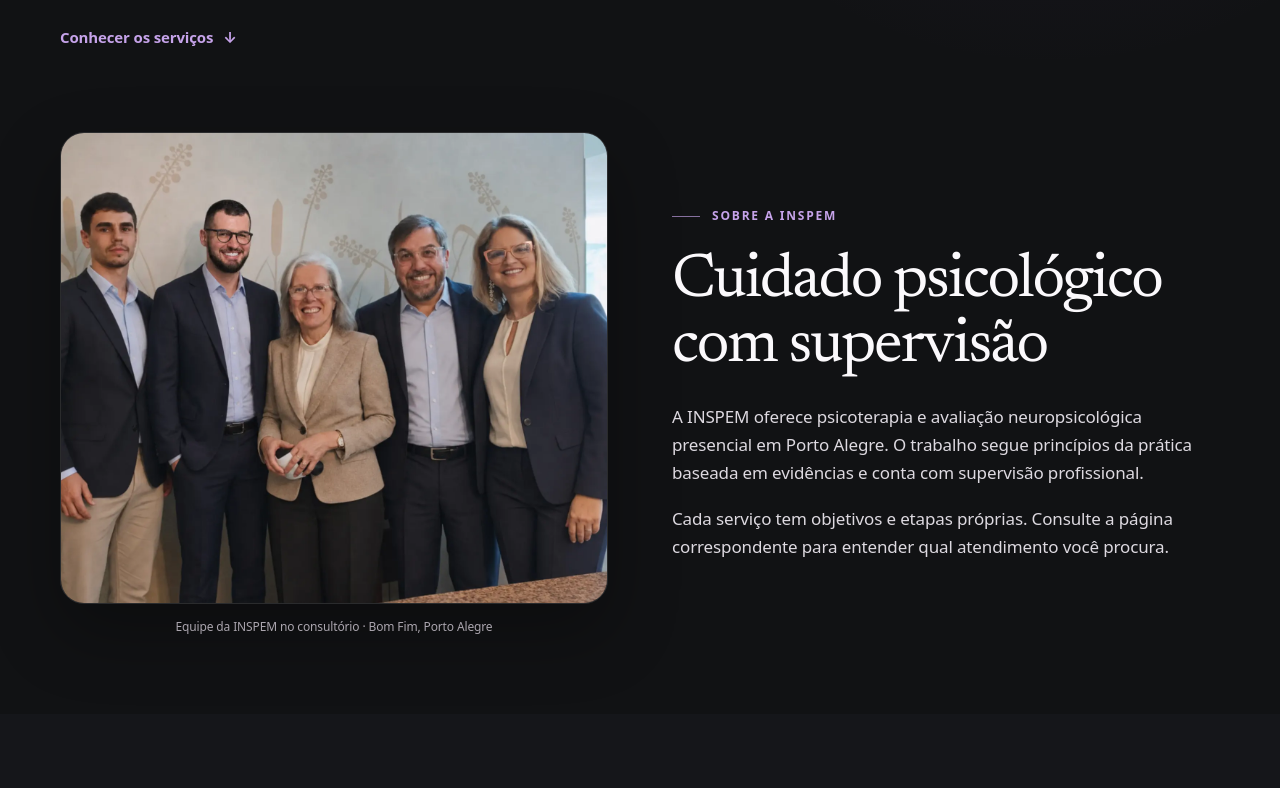
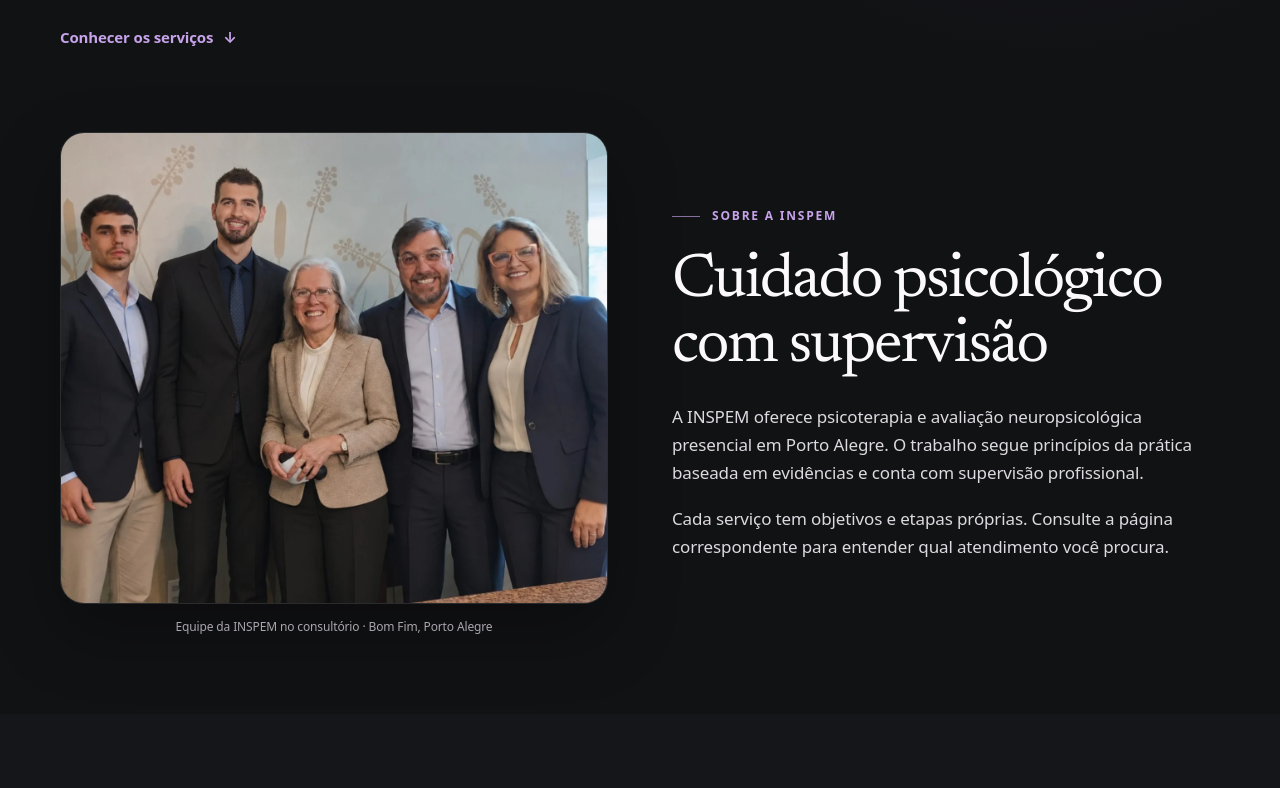
Before and after one commit to DiegoSapio97/inspem-site-principal, an Astro site: page / in a window 1280 px wide. Shown: the part 520-1308 px from the top of the page. Built offline with nearby package versions, Linux system fonts and the light colour scheme; Astro itself is replaced by a stand-in of ours.

Commit message:
[verified] Atualiza foto da equipe na pagina principal

```diff
--- a/src/pages/index.astro
+++ b/src/pages/index.astro
@@ -34,9 +34,9 @@
         </div>
         <figure>
           <img
-            src="/assets/equipe-inspem_7eb2d3c6.webp"
-            width="1600"
-            height="1300"
+            src="/assets/tiago_alto_fc1b84.webp"
+            width="1391"
+            height="1131"
             alt="Equipe da INSPEM no consultório, no bairro Bom Fim, em Porto Alegre"
           />
           <figcaption>Equipe da INSPEM no consultório · Bom Fim, Porto Alegre</figcaption>
```
Also changed, not shown: tests/site.test.mjs (+1 -1 lines), tests/team-photo.test.mjs (+14 -0 lines), public/assets/tiago_alto_fc1b84.webp (added).
